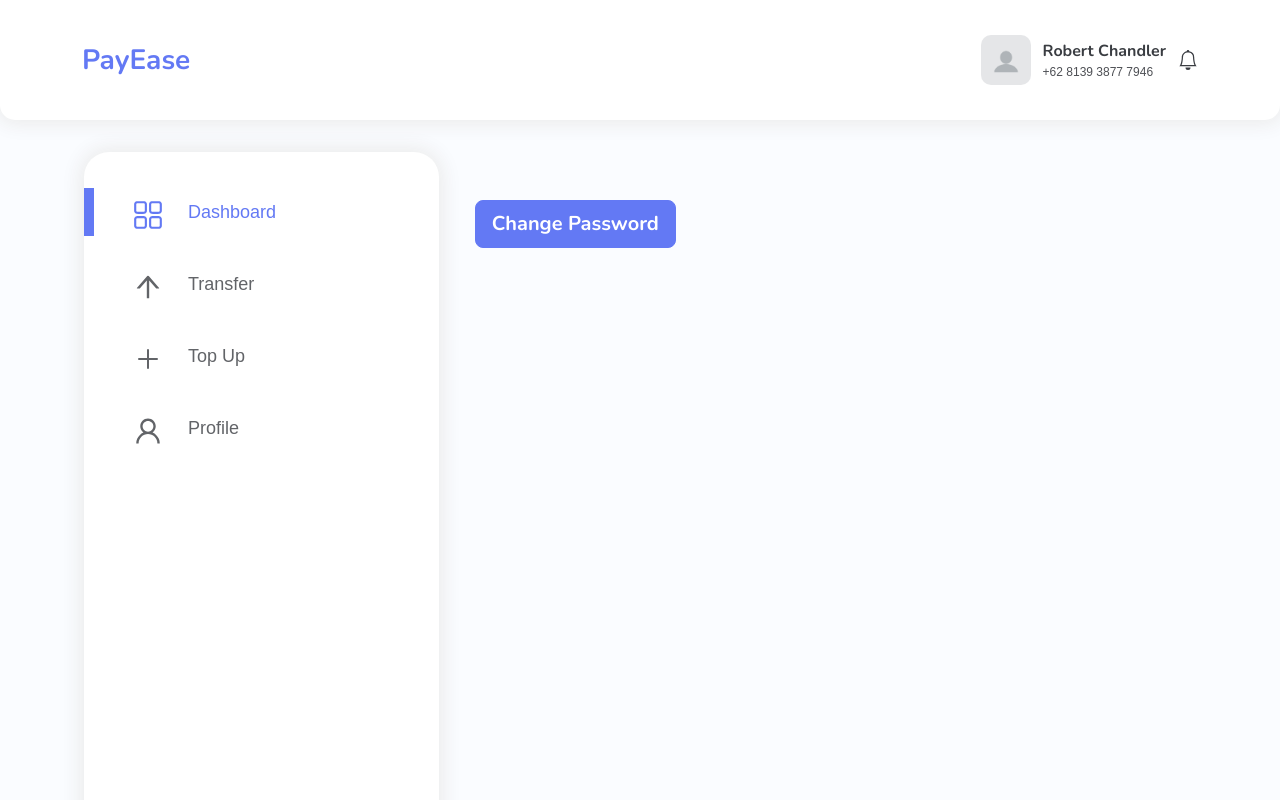
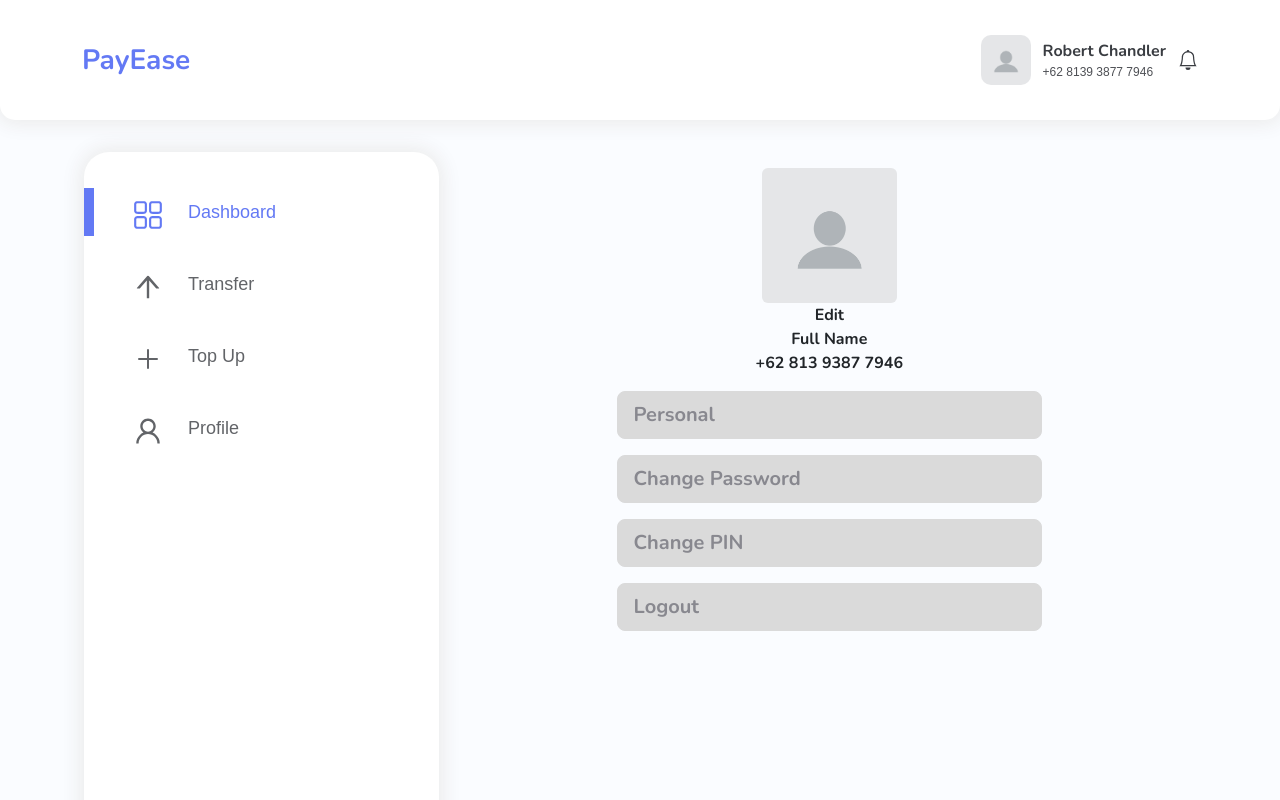
Before and after one commit to othernima08/payease-fe, a React (Vite) app: page /profile in a window 1280 px wide. Shown: the top 800 px of the page. Built offline with nearby package versions, Linux system fonts and the light colour scheme; a web font is replaced by a local one.

Commit message:
coba login dan get profile

```diff
--- a/src/components/profile/Index.jsx
+++ b/src/components/profile/Index.jsx
@@ -1,14 +1,65 @@
 import React from 'react'
-import { Container, Button } from 'react-bootstrap'
+import { Container, Button, Row, Col, Image } from 'react-bootstrap'
+// import PropTypes from "prop-types";
+import profileimg from "../../assets/images/blank.jpg"
+import { useNavigate } from 'react-router-dom';
 
 function ProfilePageComponent() {
-  return (
-    <Container>
-        <Button className="d-grid gap-4 mt-5" type="submit" size="lg" style={{ backgroundColor: "#6379F4", borderColor: "#6379F4" }} >
-        Change Password
-        </Button>
-    </Container>
-  )
+
+    const navigate = useNavigate();
+    return (
+        <Container>
+            <Row>
+                <Col className="d-flex justify-content-center"
+                    style={{
+                        marginTop: "16px",
+                        marginRight: "16px",
+                        marginLeft: "16px",
+                    }}>
+                    {/* <div> */}
+
+                    <Image src={profileimg} alt='profile...' rounded style={{ width: "20%" }} />
+                    {/* </div> */}
+                    {/* <div>
+
+                    <p>Edit</p>
+                    </div> */}
+                </Col>
+
+            </Row>
+            <Row>
+                <Col className="d-flex justify-content-center ">
+                    <div style={{ textAlign: "center" }}>
+
+                        <p>Edit</p>
+
+                        <p>Full Name</p>
+                        <p>+62 813 9387 7946</p>
+                    </div>
+                </Col>
+            </Row>
+            <Row>
+                <Col className="d-flex justify-content-center">
+                    <div style={{ width: "60%" }}>
+                        <Button className="d-grid gap-4 mt-3" type="submit" size="lg" onClick={() => navigate("/profile-information")} style={{ backgroundColor: "#DADADA", color: "#88888F", borderColor: "#DADADA", width: "100%", textAlign: "left" }} >
+                            Personal
+                        </Button>
+                        <Button className="d-grid gap-4 mt-3" type="submit" size="lg" style={{ backgroundColor: "#DADADA", color: "#88888F", borderColor: "#DADADA", width: "100%", textAlign: "left" }} >
+                            Change Password
+                        </Button>
+                        <Button className="d-grid gap-4 mt-3" type="submit" size="lg" style={{ backgroundColor: "#DADADA", color: "#88888F", borderColor: "#DADADA", width: "100%", textAlign: "left" }} >
+                            Change PIN
+                        </Button>
+                        <Button className="d-grid gap-4 mt-3" type="submit" size="lg" onClick={() => navigate("/login")} style={{ backgroundColor: "#DADADA", color: "#88888F", borderColor: "#DADADA", width: "100%", textAlign: "left" }} >
+                            Logout
+                        </Button>
+                    </div>
+                </Col>
+            </Row>
+        </Container >
+    )
 }
 
+
+
 export default ProfilePageComponent
--- a/src/components/profile/profileInformation/Index.jsx
+++ b/src/components/profile/profileInformation/Index.jsx
@@ -1,5 +1,5 @@
 import React from 'react'
-import './profile.css'
+import './profileInformation.css'
 import { Card, Col, Container, Row } from 'react-bootstrap'
 import axios from 'axios'
 // import { FontAwesomeIcon } from "@fortawesome/react-fontawesome";
--- a/src/pages/auth/login/index.jsx
+++ b/src/pages/auth/login/index.jsx
@@ -7,7 +7,49 @@ import InputGroupText from 'react-bootstrap/esm/InputGroupText';
 import LayoutAuth from "../../../layouts/auth";
 import LeftLayoutAuth from "../../../components/auth/left";
 import RightLayoutAuth from "../../../components/auth/right";
+
+import { useState } from 'react'
+import { useNavigate } from 'react-router-dom';
 const Login = () => {
+
+    const [email, setEmail] = useState('');
+    const [password, setPassword] = useState('');
+
+    const navigatetoProfile = useNavigate();
+    // const routetoprofile = () => {
+    //     navigatetoProfile(`/profile-information`);
+    // };
+
+    const handleLogin = async () => {
+        // console.log('data:', email);
+        // console.log('Password:', password);
+        console.log('handleLogin function is called');
+
+        try {
+            const response = await fetch('http://127.0.0.1:9090/users/login', {
+                method: 'POST',
+                // headers: {
+                //     'Content-Type': 'application/json',
+                // },
+
+                body: JSON.stringify({ email, password }),
+            });
+            // console.log('1');
+            const data = await response.json();
+            console.log(data);
+            if (data.success) {
+                console.log('Login successful');
+                navigatetoProfile('/profile-information');
+                // localStorage.setItem("username", email)
+            } else {
+
+                setError(data.message);
+            }
+        } catch (error) {
+            console.error('Error:', error);
+            setError('An error occurred while logging in.');
+        }
+    };
     return (
         <LayoutAuth>
 
@@ -18,15 +60,26 @@ const Login = () => {
                     all the features in Zwallet.</p>
                 <h6 className='mb-4'>Start Accessing Banking Needs With All Devices and All Platforms With 30.000+ Users</h6>
                 <p className='p-auth opacity-75 mb-5'>Transfering money is eassier than ever, you can access PayEase wherever you are. Desktop, laptop, mobile phone? we cover all of that for you!</p>
-                <Form inputStyle={{ width: '90%' }}>
+                <Form style={{ width: '90%' }}>
                     <InputGroup className="mb-5">
                         <InputGroup.Text id="basic-addon1" style={{ backgroundColor: '#FFFFFF !important', border: 'none', outline: 'none' }}><i className="bi bi-envelope-fill"></i></InputGroup.Text>
-                        <Form.Control type="password" className="p-auth opacity-75" placeholder="Enter your email" />
+                        <Form.Control
+                            type="email"
+                            className="p-auth opacity-75"
+                            placeholder="Enter your email"
+                            value={email}
+                            onChange={(e) => setEmail(e.target.value)}
+                            required />
                     </InputGroup>
                     <InputGroup className="mb-3">
 
                         <InputGroup.Text id="basic-addon1" style={{ backgroundColor: 'white !important', border: 'none', outline: 'none' }}><i className="bi bi-lock"></i></InputGroup.Text>
-                        <Form.Control type="password" className="p-auth opacity-75" placeholder="Enter your password" />
+                        <Form.Control type="password"
+                            className="p-auth opacity-75"
+                            placeholder="Enter your password"
+                            value={password}
+                            onChange={(e) => setPassword(e.target.value)}
+                            required />
                     </InputGroup>
                     <div className="d-flex flex-row-reverse mb-5">
                         <Form.Group className="mb-3" controlId="formBasicCheckbox">
@@ -36,12 +89,13 @@ const Login = () => {
                         </Form.Group>
                     </div>
                     <div className="d-grid gap-4 mb-5">
-                        <Button variant="primary" type="submit" size="lg" style={{ backgroundColor: "#6379F4" }}>
+                        <Button variant="primary" type="submit" size="lg" style={{ backgroundColor: "#6379F4" }}
+                            onClick={() =>handleLogin}>
                             Login
                         </Button>
                     </div>
                     <div className="d-flex flex-row justify-content-center">
-                    <p className="title-mobile-grey"> Already have an account? Let’s </p>  <p className='p-auth opacity-75 mb-5'> Already have an account? Let’s  </p> <span href="" className='mx-1' style={{ color: "blue" }}> Login</span></div>
+                        <p className="title-mobile-grey"> Already have an account? Let’s </p>  <p className='p-auth opacity-75 mb-5'> Already have an account? Let’s  </p> <span href="" className='mx-1' style={{ color: "blue" }}> Login</span></div>
                 </Form>
             </RightLayoutAuth>
 
```
Also changed, not shown: src/components/profile/profileInformation/profileInformation.css (renamed from src/components/profile/profileInformation/profile.css).
